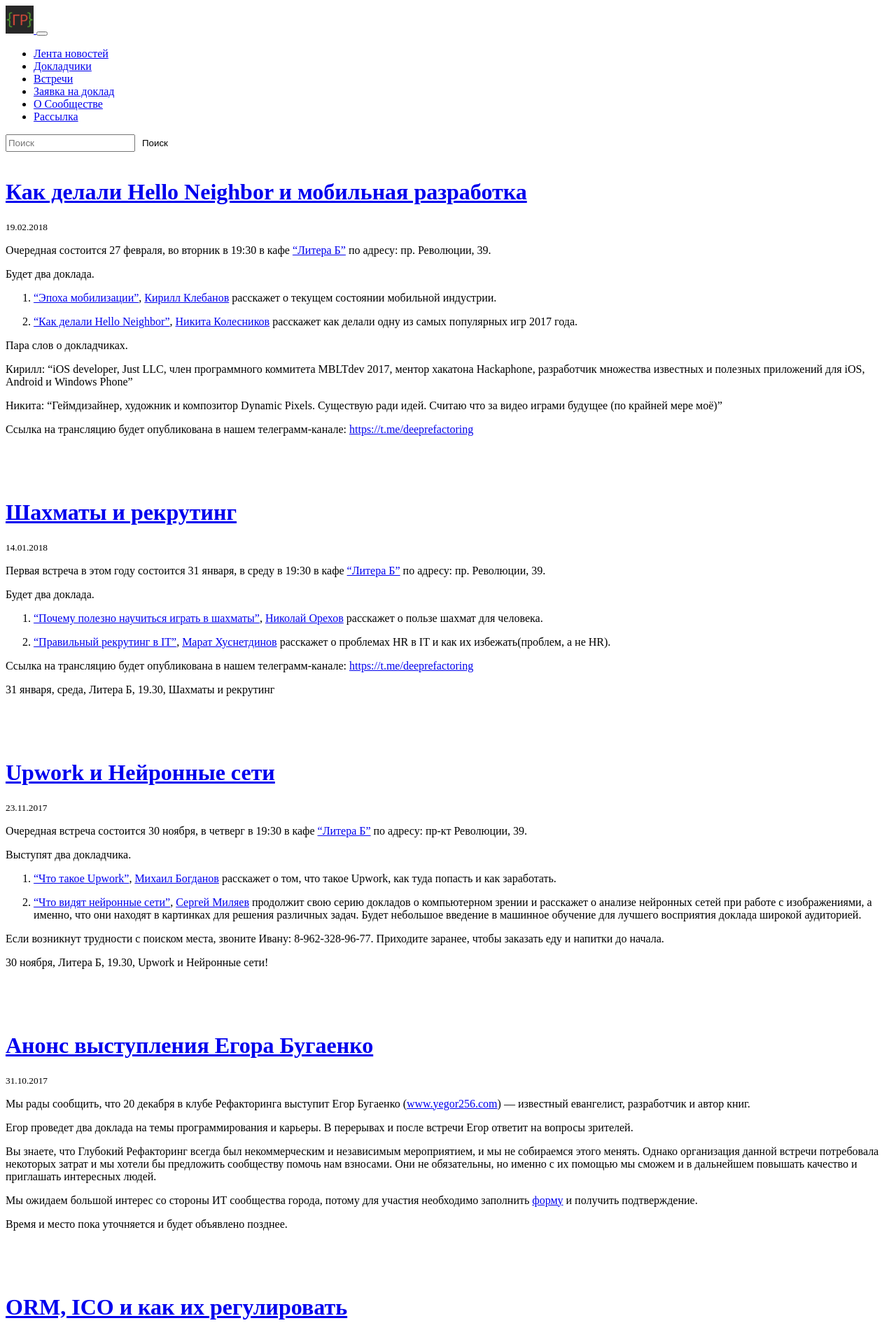
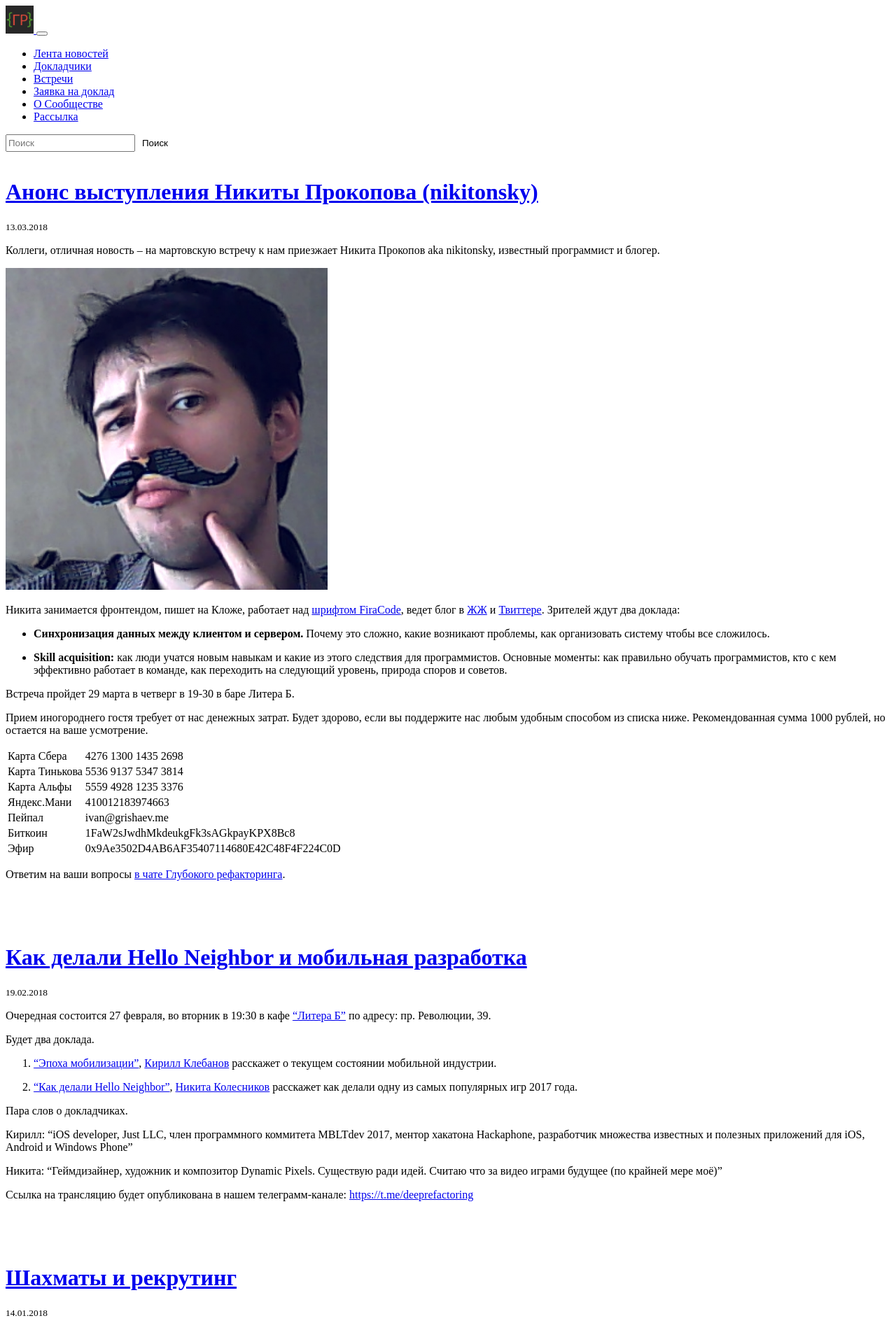
Before and after one commit to deeprefactoring/deeprefactoring.github.io, a Jekyll site: the page built from index.html, in a window 1280 px wide. Shown: the top 1901 px of the page at 70% size. Built offline with Jekyll 4.4.1, drawn with Linux system fonts in a browser that asks for light colours; nearby versions of some CDN libraries; the list of posts is cut into pages by our own code; some of the changed text lies outside the part shown.

Commit message:
nikita announcement added (#101)

```diff
--- /dev/null
+++ b/_posts/2018-03-13-nikita-announcement.md
@@ -0,0 +1,47 @@
+---
+layout: post
+title:  'Анонс выступления Никиты Прокопова (nikitonsky)'
+permalink: /nikitonsky
+categories:
+  - blog
+
+---
+
+[ava]:/assets/avatars/nikita-prokopov.png
+[font]:https://github.com/tonsky/FiraCode
+[lj]:http://tonsky.livejournal.com/
+[twi]:https://twitter.com/nikitonsky/
+[chat]:https://t.me/deeprefactoring
+
+Коллеги, отличная новость -- на мартовскую встречу к нам приезжает Никита
+Прокопов aka nikitonsky, известный программист и блогер.
+
+![][ava]
+
+Никита занимается фронтендом, пишет на Кложе, работает над [шрифтом
+FiraCode][font], ведет блог в [ЖЖ][lj] и [Твиттере][twi]. Зрителей ждут два
+доклада:
+
+- **Синхронизация данных между клиентом и сервером.** Почему это сложно, какие
+  возникают проблемы, как организовать систему чтобы все сложилось.
+
+- **Skill acquisition:** как люди учатся новым навыкам и какие из этого
+  следствия для программистов. Основные моменты: как правильно обучать
+  программистов, кто с кем эффективно работает в команде, как переходить на
+  следующий уровень, природа споров и советов.
+
+Встреча пройдет 29 марта в четверг в 19-30 в баре Литера Б.
+
+Прием иногороднего гостя требует от нас денежных затрат. Будет здорово, если вы
+поддержите нас любым удобным способом из списка ниже. Рекомендованная сумма 1000
+рублей, но остается на ваше усмотрение.
+
+| Карта Сбера    | 4276 1300 1435 2698 |
+| Карта Тинькова | 5536 9137 5347 3814 |
+| Карта Альфы    | 5559 4928 1235 3376 |
+| Яндекс.Мани    | 410012183974663 |
+| Пейпал         | ivan@grishaev.me |
+| Биткоин        | 1FaW2sJwdhMkdeukgFk3sAGkpayKPX8Bc8 |
+| Эфир           | 0x9Ae3502D4AB6AF35407114680E42C48F4F224C0D |
+
+Ответим на ваши вопросы [в чате Глубокого рефакторинга][chat].
--- a/assets/css/main.css
+++ b/assets/css/main.css
@@ -93,3 +93,7 @@
     background: #333;
     color: white;
 }
+
+table {
+    margin-bottom: 10px;
+};
```
Also changed, not shown: assets/avatars/nikita-prokopov.png (added).
